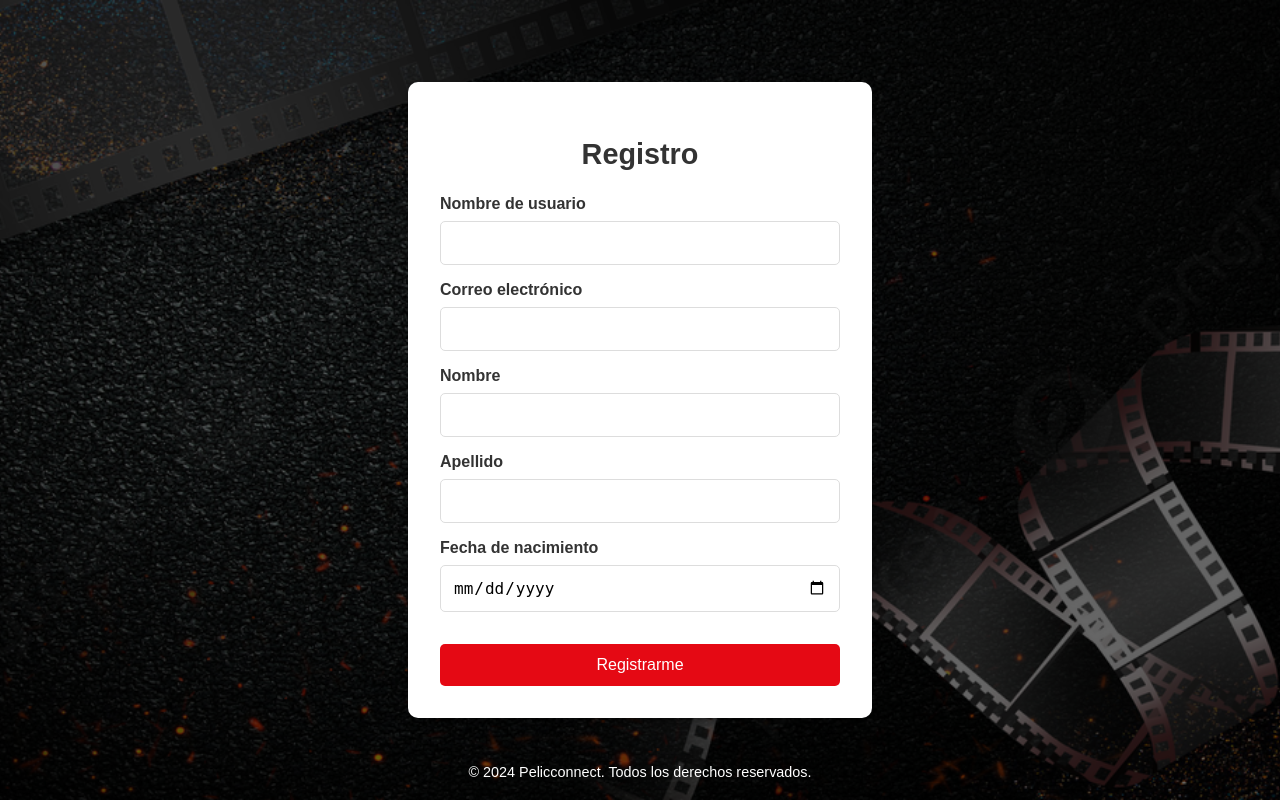
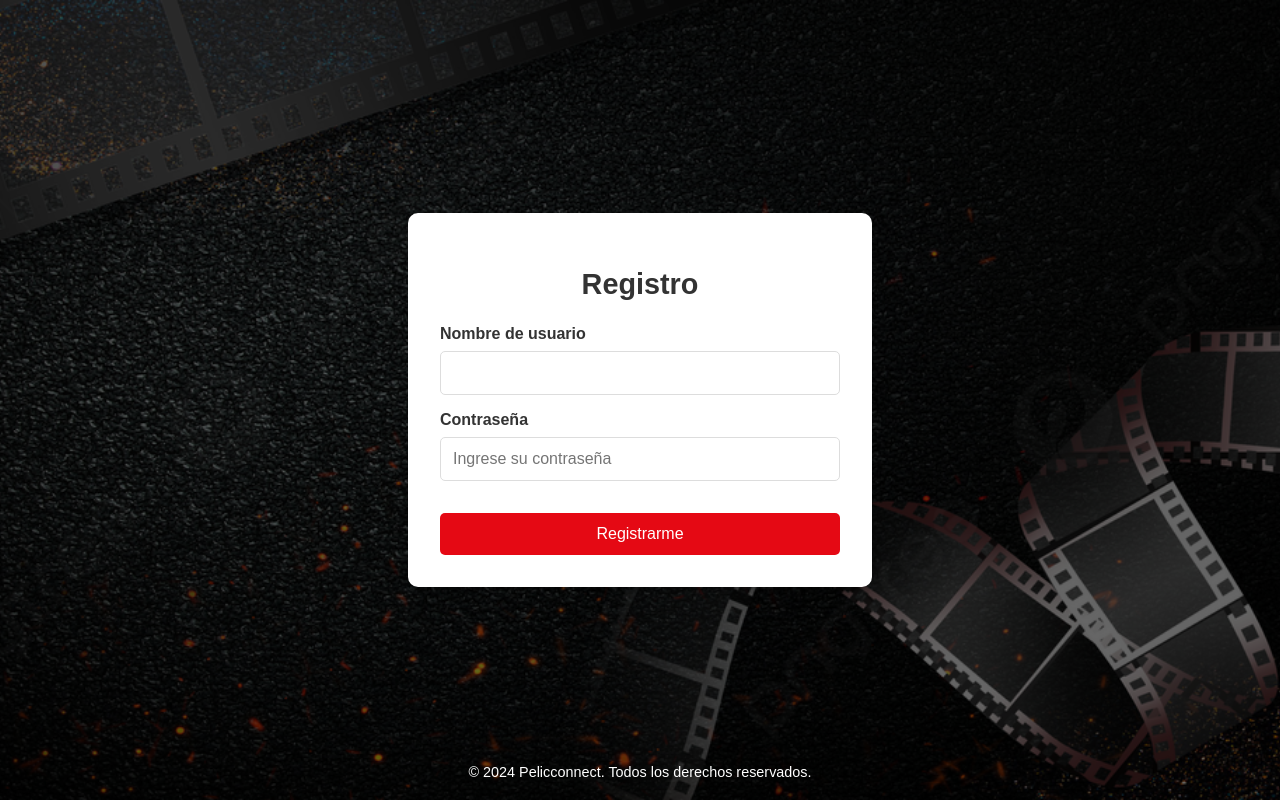
Before and after one commit to JazMart12/ProyectoFinal_Redes, a PHP site: page /login/registroFront.php in a window 1280 px wide. Run offline with PHP 8.4, Linux system fonts and the light colour scheme.

Commit message:
arreglos

```diff
--- a/index.php
+++ b/index.php
@@ -109,7 +109,7 @@
 				<a href="index.php" class="activo">Inicio</a>
 				<a href="indexAndres.php">Películas</a>
 				<?php if (isset($_SESSION["usuario"])): ?>
-					<a href="">Andres</a>
+					<a href=""><?php echo $_SESSION["usuario"]; ?></a>
 					<a href="lista.php">Mi lista</a>
 					<a href="logout.php">Cerrar Sesion</a>
 				<?php else: ?>
--- a/indexAndres.php
+++ b/indexAndres.php
@@ -124,7 +124,7 @@ header .contenedor {
 				<a href="index.php" class="activo">Inicio</a>
 				<a href="indexAndres.php">Películas</a>
 				<?php if (isset($_SESSION["usuario"])): ?>
-					<a href="">Andres</a>
+					<a href=""><?php echo $_SESSION["usuario"]; ?></a>
 					<a href="lista.php">Mi lista</a>
 					<a href="logout.php">Cerrar Sesion</a>
 				<?php else: ?>
--- a/lista.php
+++ b/lista.php
@@ -124,7 +124,7 @@ header .contenedor {
 				<a href="index.php" class="activo">Inicio</a>
 				<a href="indexAndres.php">Películas</a>
 				<?php if (isset($_SESSION["usuario"])): ?>
-					<a href="">Andres</a>
+					<a href=""><?php echo $_SESSION["usuario"]; ?></a>
 					<a href="lista.php">Mi lista</a>
 					<a href="logout.php">Cerrar Sesion</a>
 				<?php else: ?>
--- a/registro.php
+++ b/registro.php
@@ -12,12 +12,12 @@
     // Decodificar la respuesta
     if ($response === "true") {
         echo "Usuario registrado con exito..";
-        sleep(4);
+        sleep(2);
         header("Location: loginFront.php");
         exit;
     } else {
         echo "El usuario ya existe, elija otro nombre";
-        sleep(4);
+        sleep(2);
         header("Location: registroFront.php");
     }
 ?>
--- a/registroFront.php
+++ b/registroFront.php
@@ -115,26 +115,14 @@
   <!-- Contenedor del formulario -->
   <div class="form-container">
     <h2>Registro</h2>
-    <form action="register.php" method="POST">
+    <form action="registro.php" method="POST">
       <div class="form-group">
-        <label for="username">Nombre de usuario</label>
-        <input type="text" id="username" name="username" required>
+        <label for="user">Nombre de usuario</label>
+        <input type="text" id="user" name="user" required>
       </div>
       <div class="form-group">
-        <label for="email">Correo electrónico</label>
-        <input type="email" id="email" name="email" required>
-      </div>
-      <div class="form-group">
-        <label for="name">Nombre</label>
-        <input type="text" id="name" name="name" required>
-      </div>
-      <div class="form-group">
-        <label for="surname">Apellido</label>
-        <input type="text" id="surname" name="surname" required>
-      </div>
-      <div class="form-group">
-        <label for="dob">Fecha de nacimiento</label>
-        <input type="date" id="dob" name="dob" required>
+      <label for="pass">Contraseña</label>
+      <input type="password"id="pass" name="pass" placeholder="Ingrese su contraseña" required>
       </div>
       <button type="submit" class="btn-register">Registrarme</button>
     </form>
```
